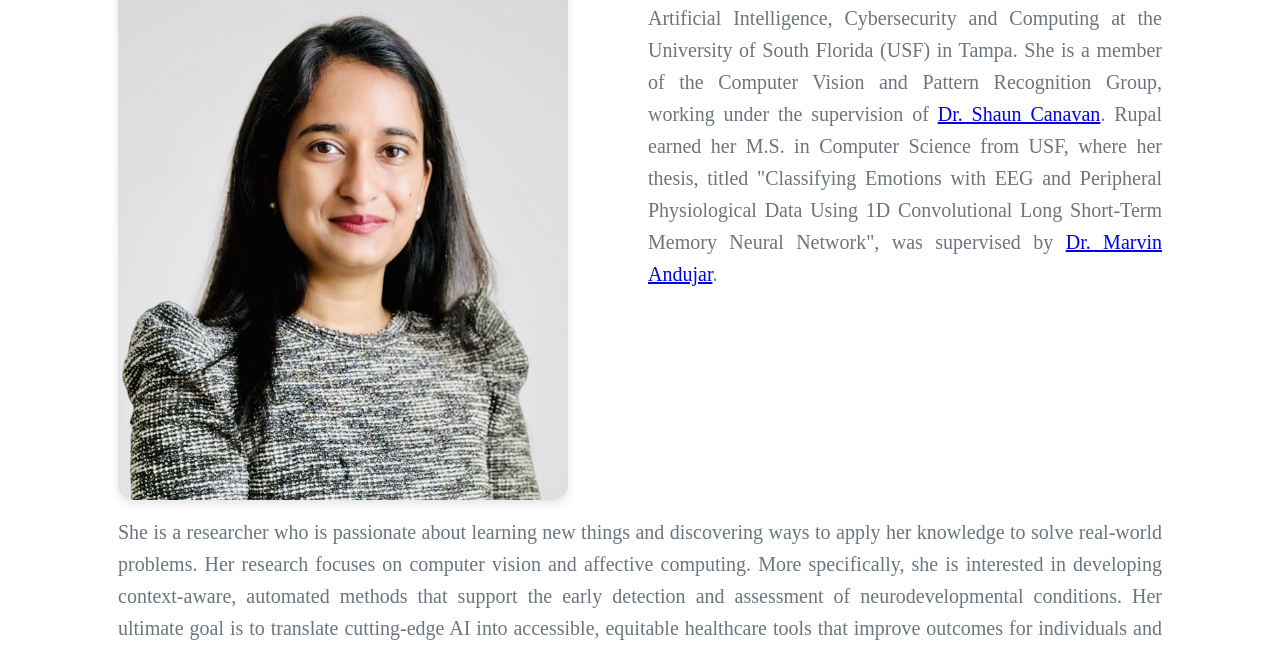
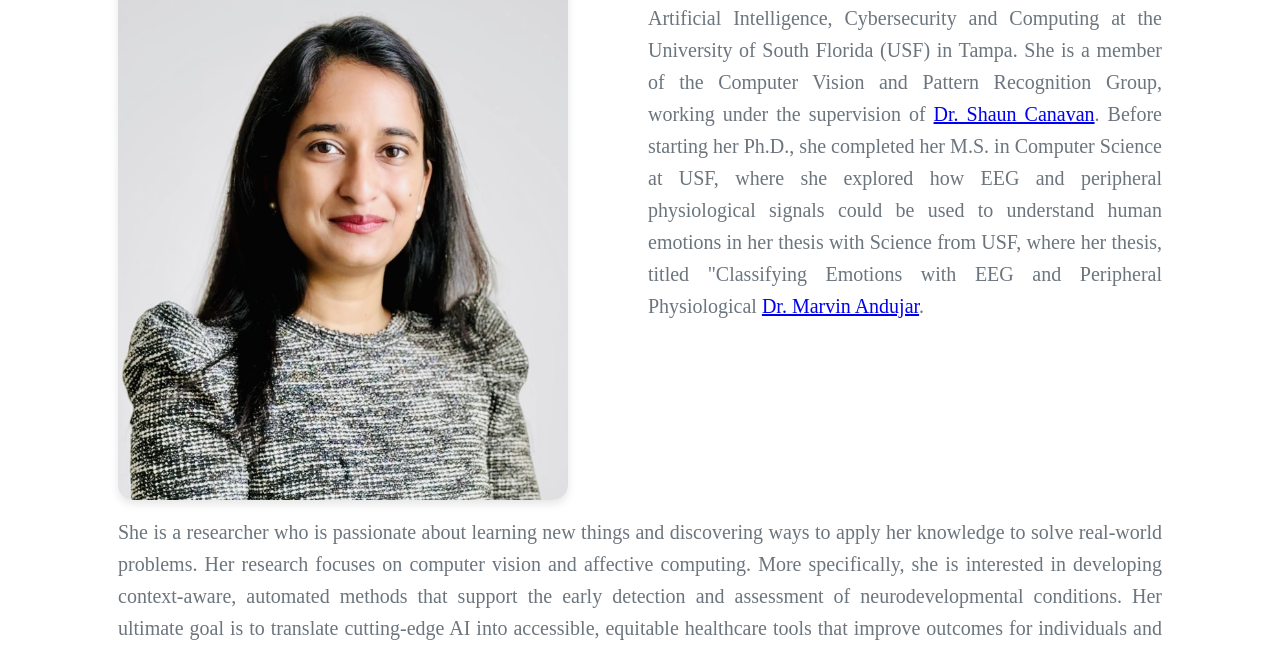
Before and after one commit to Rupal-Agarwal/Website, a plain HTML site: page index.html in a window 1280 px wide. Shown: the part 143-793 px from the top of the page. Drawn offline with nearby package versions, Linux system fonts and the light colour scheme.

Commit message:
Update index.html

```diff
--- a/index.html
+++ b/index.html
@@ -60,10 +60,10 @@
                                 <b>Rupal Agarwal</b> is a Ph.D. candidate in the Bellini College of Artificial Intelligence,
                                 Cybersecurity and Computing at the University of South Florida (USF) in Tampa. She is a
                                 member of the Computer Vision and Pattern Recognition Group, working under the supervision
-                                of <a href="https://scanavan.github.io/" target="_blank" rel="noopener noreferrer">Dr. Shaun Canavan</a>. Rupal earned her M.S. in Computer
-                                Science from USF, where her thesis, titled "Classifying Emotions with EEG and Peripheral Physiological
-                                Data Using 1D Convolutional Long Short-Term Memory Neural Network", was supervised by
-                                <a href="https://www.marvinandujar.com/" target="_blank" rel="noopener noreferrer">Dr. Marvin Andujar</a>.
+                                of <a href="https://scanavan.github.io/" target="_blank" rel="noopener noreferrer">Dr. Shaun Canavan</a>.
+                                Before starting her Ph.D., she completed her M.S. in Computer Science at USF, where she explored how EEG and
+                                peripheral physiological signals could be used to understand human emotions in her thesis with                                Science from USF, where her thesis, titled "Classifying Emotions with EEG and Peripheral Physiological
+                               <a href="https://www.marvinandujar.com/" target="_blank" rel="noopener noreferrer">Dr. Marvin Andujar</a>.
                             </p>
                         </div>
                     </div>
```
